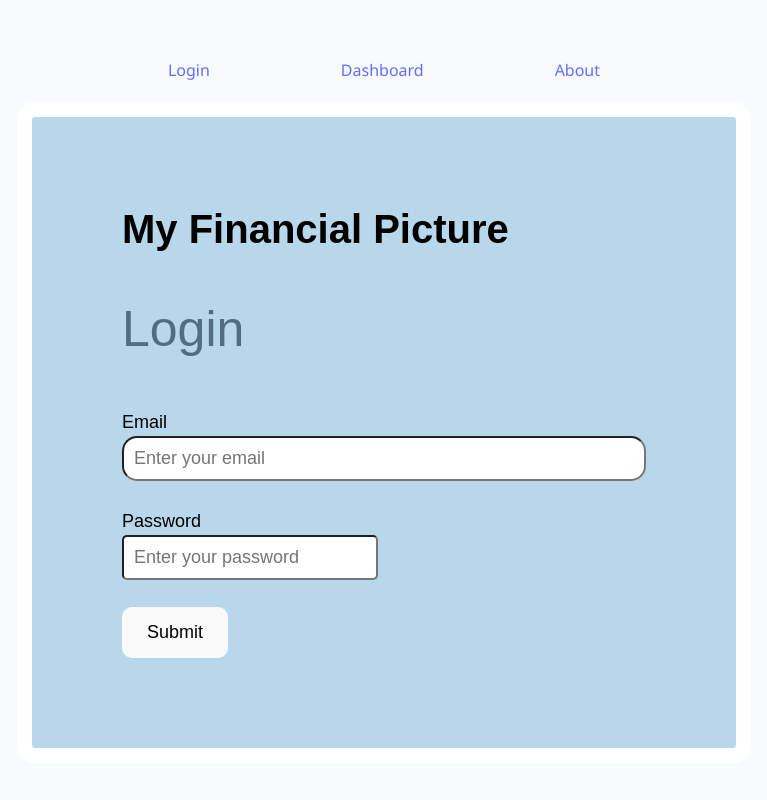
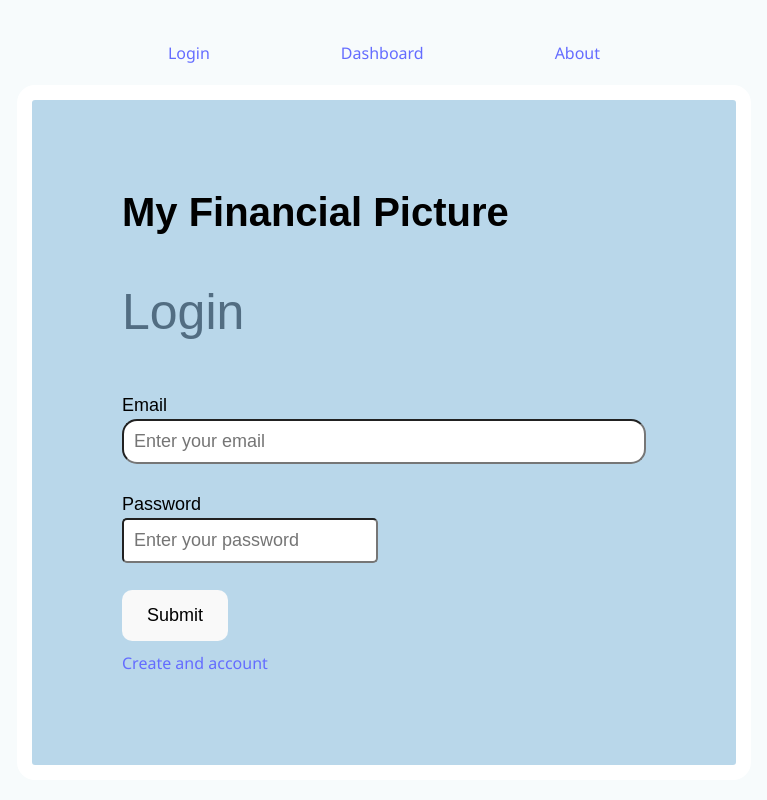
Before and after one commit to antho-nythornton/My-Financial-Picture-CPSC-491, a React (Vite) app in the folder My-Financial-Picture/: page / in a window 1280 px wide. Shown: the whole page, without its empty margins (256-1023 px from the left). Built offline with nearby package versions, Linux system fonts and the light colour scheme.

Commit message:
Changed login/create account links

```diff
--- a/My-Financial-Picture/src/App.jsx
+++ b/My-Financial-Picture/src/App.jsx
@@ -13,7 +13,7 @@ function App() {
       <Route path="/" element={<Login />} />
       <Route path="/dashboard" element={<Dashboard />} />
       <Route path="/about" element={<About />} />
-      {/* <Route path="/Create Account" element={<Started />} /> */}
+      <Route path="/started" element={<Started />} />
     </Routes>
     </>
   )
--- /dev/null
+++ b/My-Financial-Picture/src/Login.css
@@ -0,0 +1,9 @@
+.container-link {
+    display: flexbox;
+    padding-top: 10px;
+}
+
+.container-link:hover {
+    border-color: #040a77;
+    text-decoration: underline;
+}
--- a/My-Financial-Picture/src/Login.jsx
+++ b/My-Financial-Picture/src/Login.jsx
@@ -1,3 +1,5 @@
+import {Link} from 'react-router-dom'
+import './Login.css'
 function Login() {
   return (
     <div className="container">
@@ -13,6 +15,9 @@ function Login() {
         <button id="submitButton" type="button">
           Submit
         </button>
+        <div className="container-link">
+          <Link to="/started">Create and account</Link>
+        </div>
       </div>
     </div>
   )
--- a/My-Financial-Picture/src/Navigation.jsx
+++ b/My-Financial-Picture/src/Navigation.jsx
@@ -4,9 +4,8 @@ import { Link } from 'react-router-dom';
       return (
         <div className='nav'>
             <Link to="/">Login</Link>
-            <Link to="/Dashboard">Dashboard</Link>
+            <Link to="/dashboard">Dashboard</Link>
             <Link to="/about">About</Link>
-            {/* <Link to="/started">Started</Link> */}
         </div>
       );
     }
--- a/My-Financial-Picture/src/Started.css
+++ b/My-Financial-Picture/src/Started.css
@@ -46,3 +46,13 @@ label{
     cursor: pointer;
 
 }
+
+.container-link {
+    display: flexbox;
+    padding-top: 10px;
+}
+
+.container-link:hover {
+    border-color: #040a77;
+    text-decoration: underline;
+}
--- a/My-Financial-Picture/src/Started.jsx
+++ b/My-Financial-Picture/src/Started.jsx
@@ -1,4 +1,5 @@
 import './Started.css';
+import {Link} from 'react-router-dom';
 
 function Started() {
   return (
@@ -22,7 +23,12 @@ function Started() {
           <label htmlFor="phone">Phone Number</label>
           <input type="tel" id="phone" placeholder="(123) - 456 - 7890" /><br></br>
         </div>
-        <button id= "button" type="button" style={{ width: '100%', alignItems: 'center' }}>Sign up</button>
+        <div>
+          <button id= "button" type="button" style={{ width: '100%', alignItems: 'center' }}>Sign up</button>
+        </div>
+        <div className="container-link">
+          <Link to="/">Continue to Login Page</Link>
+        </div>
       </div>
     </div>
   )
```
